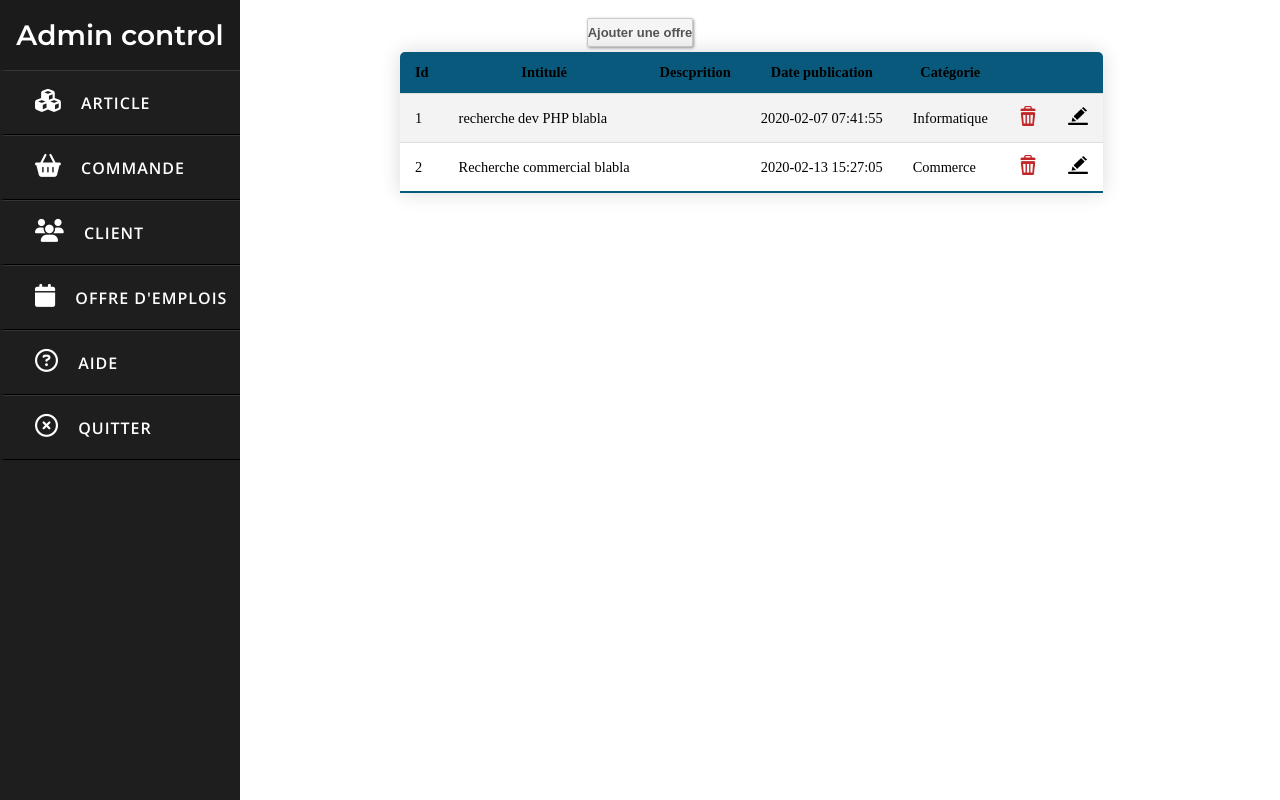
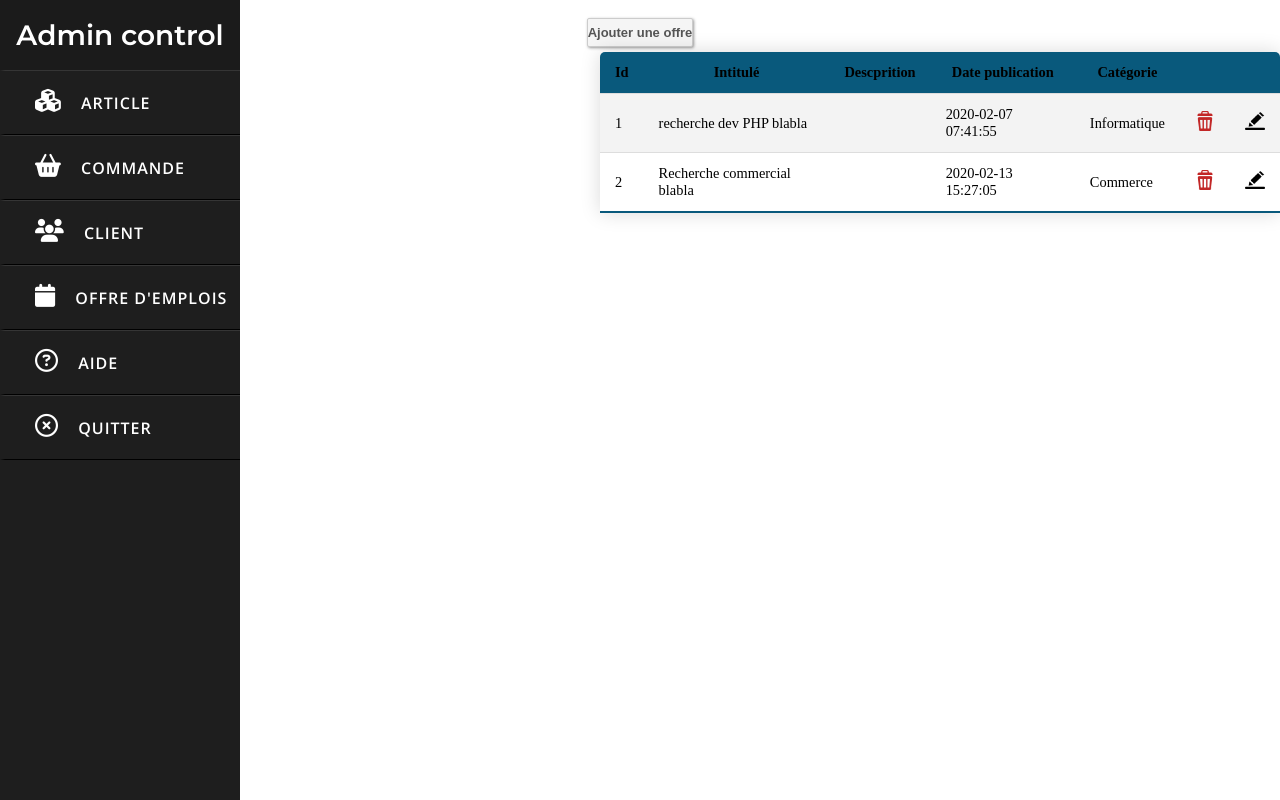
Before and after one commit to QuentinCoqueran/belletable, a PHP site: page /Admin/CreaOffre.php in a window 1280 px wide. Run offline with PHP 8.4, Linux system fonts and the light colour scheme; data comes from the database, SQL or seed files in the repository; some libraries are stand-ins or nearby versions.

Commit message:
partie admin

```diff
--- a/Admin/CreaOffre.php
+++ b/Admin/CreaOffre.php
@@ -57,7 +57,7 @@ $id = mysqli_connect("localhost","root","","belletable");
     <a href="AjoutOffre.php"><input type="button" value="Ajouter une offre" class="ajoutP"></a>
   <br>
 </center>
-    <table class="content-table">
+    <table class="content-table-offre content-table">
   <tr bgcolor="#09597C">
     <th> Id </th><th> Intitulé </th><th> Descprition </th><th> Date publication </th>
     <th> Catégorie <th></th><th></th>
--- a/Admin/adminClient.php
+++ b/Admin/adminClient.php
@@ -44,7 +44,7 @@ $id = mysqli_connect("localhost","root","","belletable");
       </a>
       <a href="#">
         <i class="far fa-question-circle"></i>
-        <span>Offre d'emplois</span>
+        <span>Aide</span>
       </a>
       <a href="../index.php">
         <i class="far fa-times-circle"></i>
@@ -54,7 +54,7 @@ $id = mysqli_connect("localhost","root","","belletable");
 </div>
 
 
-<table class="content-table">
+<table class="content-table-client content-table">
 	<tr bgcolor="#09597C">
 		<th> Id </th><th> Login </th><th> Mot de passe </th>
 		<th> Nom </th><th> Prénom </th>
--- a/Admin/assets/Stylesheets/styleAdmin.css
+++ b/Admin/assets/Stylesheets/styleAdmin.css
@@ -104,12 +104,38 @@ label #btn,label #cancel{
   }
 }
 
-.content-table {
+.content-table-client {
   float: left;
   margin-top: 5px;
   border-collapse: collapse;
   display:inline-block;
   margin-left: 400px;
+  font-size: 0.9em;
+  min-width: 400px;
+  border-radius: 5px 5px 0 0;
+  overflow: auto;
+  box-shadow: 0 0 20px rgba(0, 0, 0, 0.15);
+  position: absolute;
+}
+.content-table-offre {
+  float: left;
+  margin-top: 5px;
+  border-collapse: collapse;
+  display:inline-block;
+  margin-left: 600px;
+  font-size: 0.9em;
+  min-width: 400px;
+  border-radius: 5px 5px 0 0;
+  overflow: auto;
+  box-shadow: 0 0 20px rgba(0, 0, 0, 0.15);
+  position: absolute;
+}
+.content-table-admin {
+  float: left;
+  margin-top: 5px;
+  border-collapse: collapse;
+  display:inline-block;
+  margin-left: -500px;
   font-size: 0.9em;
   min-width: 400px;
   border-radius: 5px 5px 0 0;
```
Also changed, not shown: Admin/adminArticle.php (+3 -4 lines).
